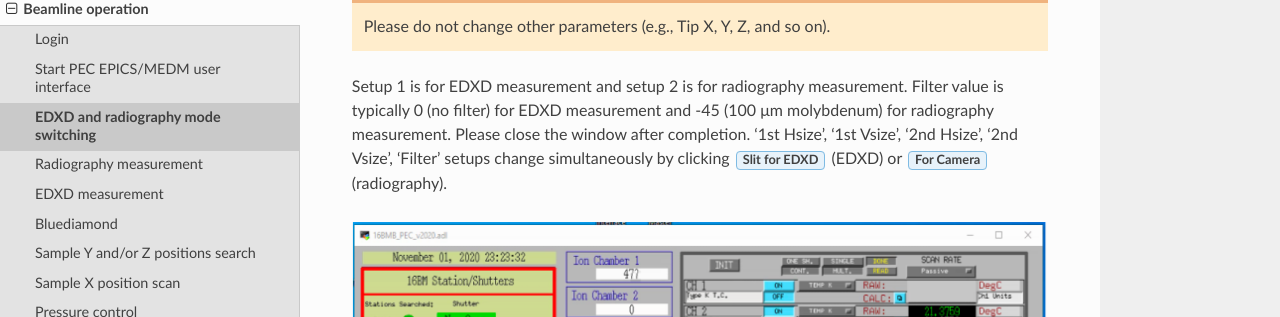
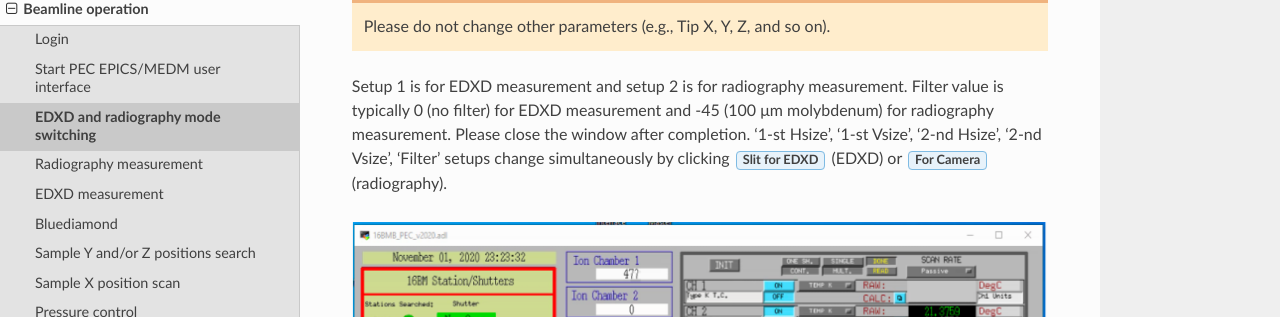
Before and after one commit to taeastmo/16BMB_manual, a Sphinx documentation site: the page built from docs/source/operations/item_003_EDXD_radiography_switching.rst, in a window 1280 px wide and 900 px high, scrolled down 466 px. Shown: the part 181-498 px from the top of the window. Built offline with Sphinx 7.4.7 and the Read the Docs theme 3.1.0, drawn with Linux system fonts in a browser that asks for light colours.

Commit message:
Update item_003_EDXD_radiography_switching.rst

```diff
--- a/docs/source/operations/item_003_EDXD_radiography_switching.rst
+++ b/docs/source/operations/item_003_EDXD_radiography_switching.rst
@@ -18,7 +18,7 @@ Input slit sizes and filter setup values in the 'Preset Position' window.
 Setup 1 is for EDXD measurement and setup 2 is for radiography measurement. Filter value
 is typically 0 (no filter) for EDXD measurement and -45 (100 μm molybdenum) for
 radiography measurement. Please close the window after completion.
-'1st Hsize', '1st Vsize', '2nd Hsize', '2nd Vsize', 'Filter' setups change
+'1-st Hsize', '1-st Vsize', '2-nd Hsize', '2-nd Vsize', 'Filter' setups change
 simultaneously by clicking :guilabel:`Slit for EDXD` (EDXD) or :guilabel:`For Camera` (radiography).
 
 .. figure:: /images/operation/slit_mode_switch_interface.png
```
